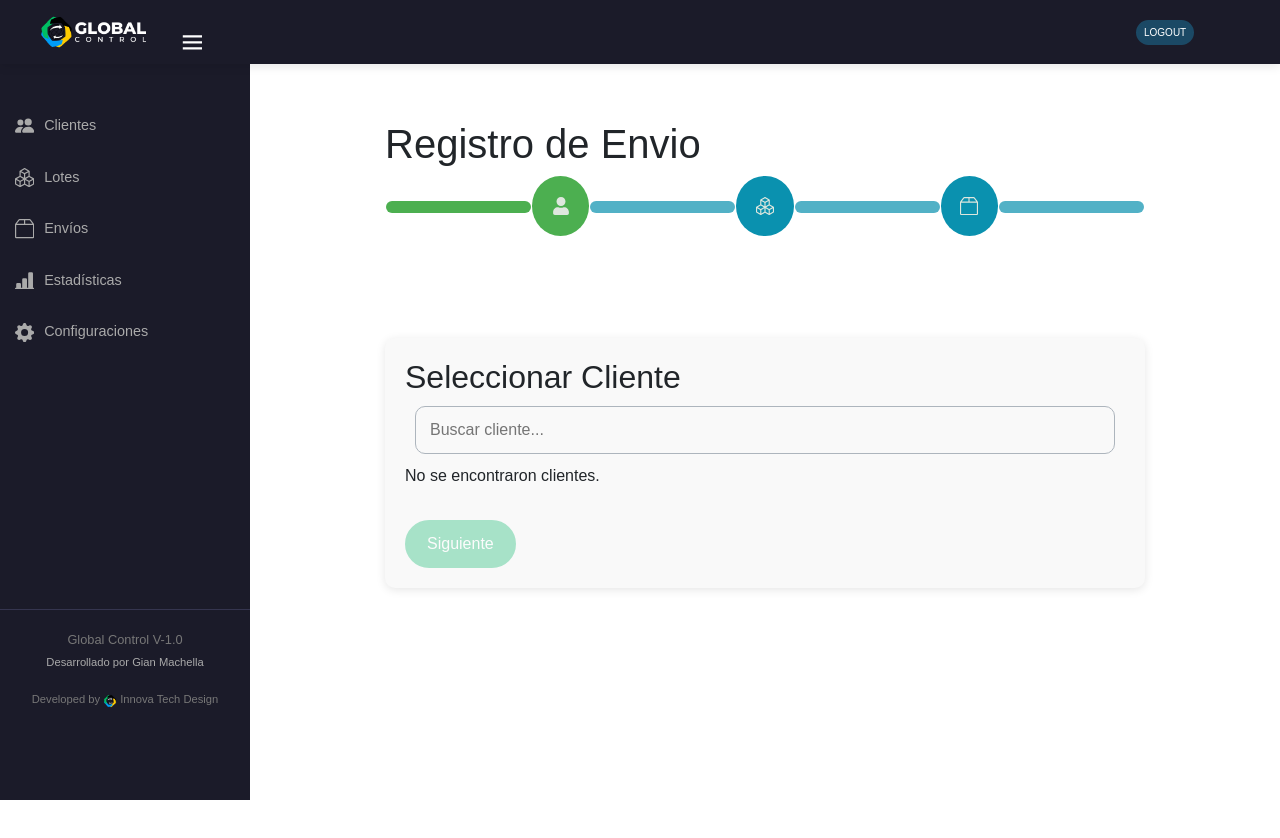
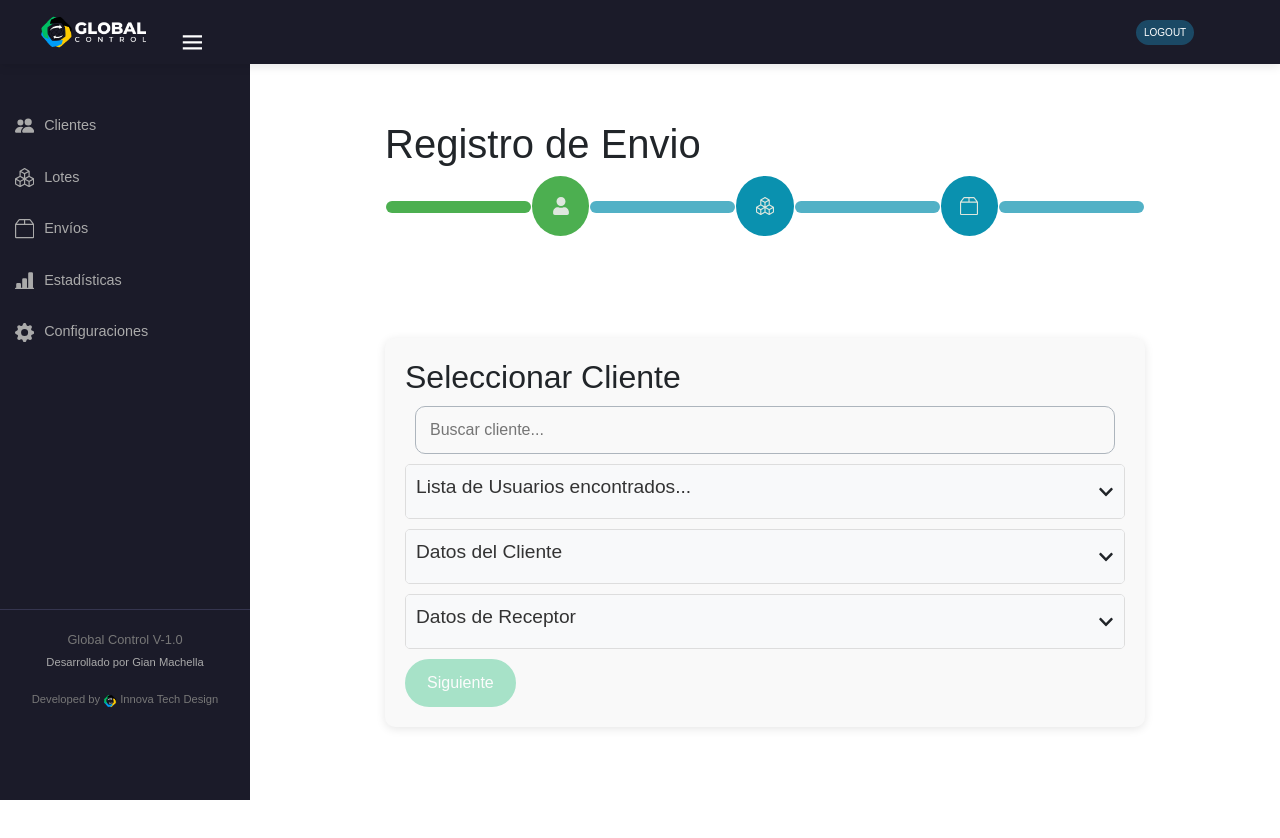
Before and after one commit to gianmachella/FE-m-cargo-system, a React (Create React App) app in the folder frontend/: page /envios/crear in a window 1280 px wide. Shown: the top 838 px of the page. Before the commit the page ends 800 px from the top, so only its background shows below. Built offline with nearby package versions, Linux system fonts and the light colour scheme; sample sign-in values are in the browser's storage.

Commit message:
update steep one of wizard

```diff
--- /dev/null
+++ b/frontend/src/components/acordion/Acordion.css
@@ -0,0 +1,25 @@
+.accordion {
+  border: 1px solid #ddd;
+  border-radius: 5px;
+  margin-bottom: 10px;
+  overflow: hidden;
+}
+
+.accordion-header {
+  display: flex;
+  justify-content: space-between;
+  align-items: center;
+  padding: 10px;
+  cursor: pointer;
+  background-color: #f8f9fa;
+  transition: background-color 0.3s;
+}
+
+.accordion-header:hover {
+  background-color: #e9ecef;
+}
+
+.accordion-content {
+  padding: 10px;
+  border-top: 1px solid #ddd;
+}
--- /dev/null
+++ b/frontend/src/components/acordion/Acordion.jsx
@@ -0,0 +1,28 @@
+import "./Acordion.css";
+
+import { FaChevronDown, FaChevronUp } from "react-icons/fa";
+import React, { useState } from "react";
+
+import PropTypes from "prop-types";
+
+const Accordion = ({ title, children, defaultOpen = false }) => {
+  const [isOpen, setIsOpen] = useState(defaultOpen);
+
+  return (
+    <div className="accordion">
+      <div className="accordion-header" onClick={() => setIsOpen(!isOpen)}>
+        <h3>{title}</h3>
+        {isOpen ? <FaChevronUp /> : <FaChevronDown />}
+      </div>
+      {isOpen && <div className="accordion-content">{children}</div>}
+    </div>
+  );
+};
+
+Accordion.propTypes = {
+  title: PropTypes.string.isRequired,
+  children: PropTypes.node.isRequired,
+  defaultOpen: PropTypes.bool,
+};
+
+export default Accordion;
--- a/frontend/src/components/select/Select.css
+++ b/frontend/src/components/select/Select.css
@@ -28,6 +28,7 @@
   outline: none;
   font-size: 16px;
   background-color: transparent; /* Fondo transparente */
+  height: 50px;
 }
 
 /* Estilo del select cuando está deshabilitado */
--- a/frontend/src/components/shipments/steeps/Steep1.jsx
+++ b/frontend/src/components/shipments/steeps/Steep1.jsx
@@ -1,6 +1,7 @@
 import { FormContainer, FormSection } from "../../form/Form";
 import React, { useEffect, useState } from "react";
 
+import Accordion from "../../acordion/Acordion";
 import ButtonComponent from "../../button/Button";
 import Input from "../../inputs/InputComponent";
 import Select from "../../select/SelectComponent";
@@ -66,7 +67,7 @@ export const Steep1 = (props) => {
         value={search}
         onChange={(e) => setSearch(e.target.value)}
       />
-
+      <Accordion title="Lista de Usuarios encontrados...">
         <div className="clients-list mb-3">
           {clients && clients.length > 0 ? (
             clients.map((client) => (
@@ -85,7 +86,8 @@ export const Steep1 = (props) => {
             <p>No se encontraron clientes.</p>
           )}
         </div>
-
+      </Accordion>
+      <Accordion title="Datos del Cliente">
         {selectedClient && (
           <FormSection title="Datos del Cliente">
             <div className="form-par">
@@ -130,7 +132,8 @@ export const Steep1 = (props) => {
             />
           </FormSection>
         )}
-
+      </Accordion>
+      <Accordion title="Datos de Receptor">
         {selectedReceiver && (
           <FormSection title="Datos del Receptor">
             <div className="form-par">
@@ -169,7 +172,7 @@ export const Steep1 = (props) => {
             />
           </FormSection>
         )}
-
+      </Accordion>
       <ButtonComponent
         text="Siguiente"
         color="#57cc99"
```
Lines whose indentation alone changed are shown as unchanged.
